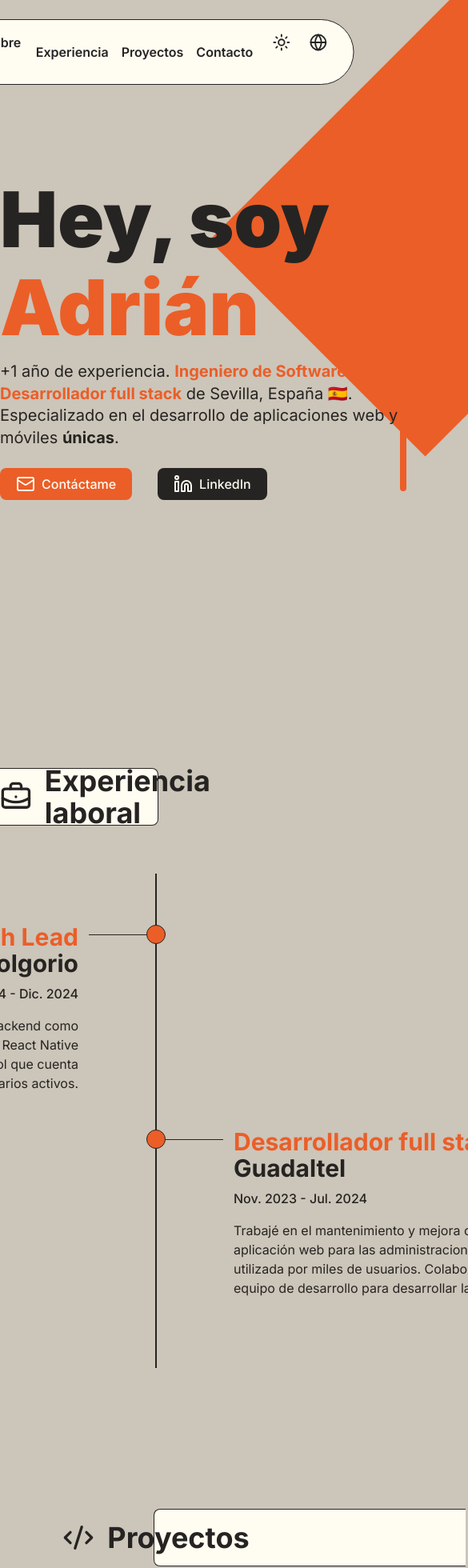
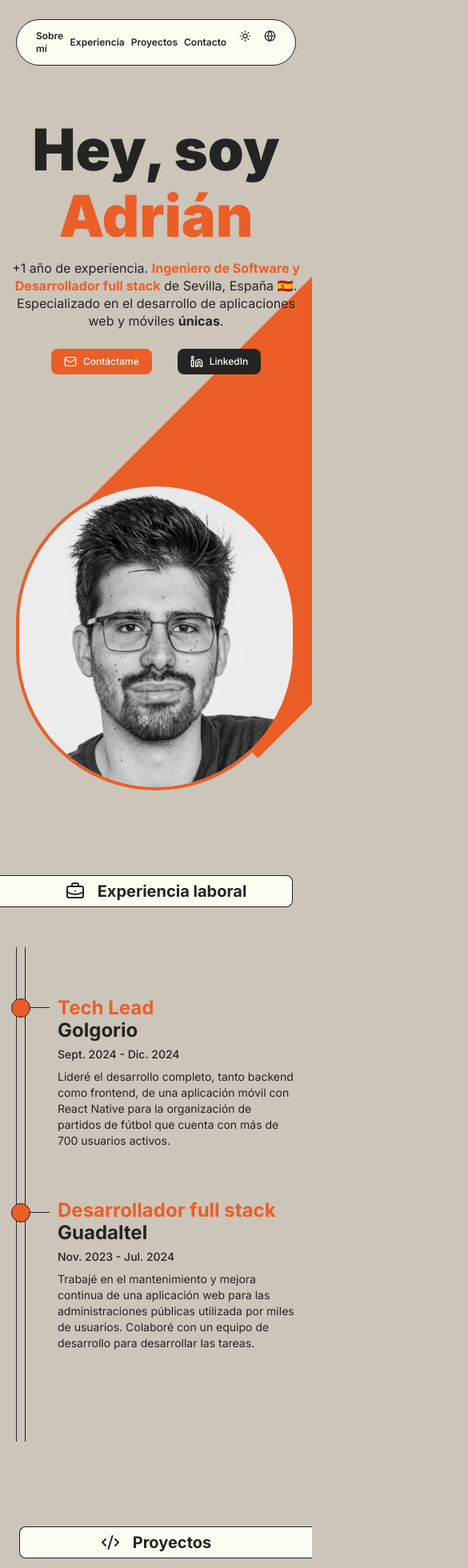
Before and after one commit to adrgarcha/portfolio, a Next.js app: page / in a window 390 px wide. Shown: the top 1960 px of the page at 80% size, 585 px wide, since content can reach past the window. Built offline with nearby package versions, Linux system fonts and the light colour scheme.

Commit message:
feat: add responsiveness

```diff
--- a/app/layout.tsx
+++ b/app/layout.tsx
@@ -25,8 +25,8 @@ export default function RootLayout({
    children: React.ReactNode;
 }>) {
    return (
-      <html lang="es" className={inter.className}>
-         <body className="md:mx-40 2xl:mx-80 overflow-x-hidden">
+      <html lang="es" className={`${inter.className} max-w-full overflow-x-hidden scroll-smooth`}>
+         <body className="px-5 md:px-32 2xl:px-80 max-w-full overflow-x-hidden">
             <Navbar />
             {children}
             <Footer />
--- a/components/button.tsx
+++ b/components/button.tsx
@@ -4,5 +4,10 @@ interface ButtonProps {
 }
 
 export default function Button({ variant = 'primary', children }: ButtonProps) {
-   return <button className={`flex items-center gap-x-2 px-5 py-2 bg-${variant} text-foreground rounded-lg font-medium`}>{children}</button>;
+   return (
+      <button
+         className={`flex items-center gap-x-2 px-4 md:px-5 py-2 bg-${variant} text-foreground text-xs md:text-base rounded-lg font-medium [&>svg]:size-4 [&>svg]:md:size-6`}>
+         {children}
+      </button>
+   );
 }
--- a/components/footer.tsx
+++ b/components/footer.tsx
@@ -2,9 +2,9 @@ import Link from 'next/link';
 
 export default function Footer() {
    return (
-      <footer className="flex justify-between mb-5 font-medium text-xs">
+      <footer className="flex justify-between mb-3 md:mb-5 font-medium text-xs">
          <p>© {new Date().getFullYear()}. Todos los derechos reservados</p>
-         <div className="flex gap-x-8">
+         <div className="flex gap-x-3 md:gap-x-8">
             <Link href="/#about">Sobre mí</Link>
             <Link href="mailto:garciachaveroadrian@gmail.com">Contacto</Link>
          </div>
--- a/components/navbar.tsx
+++ b/components/navbar.tsx
@@ -4,17 +4,17 @@ import Link from 'next/link';
 
 export default function Navbar() {
    return (
-      <header className="fixed left-1/2 -translate-x-1/2 mt-6 z-10">
-         <nav className="flex gap-x-6 bg-foreground px-8 py-4 rounded-full border border-secondary">
-            <ul className="flex items-center gap-x-4 font-semibold">
+      <header className="sticky md:fixed md:left-1/2 md:-translate-x-1/2 mt-6 z-10">
+         <nav className="flex gap-x-4 md:gap-x-8 bg-foreground px-6 md:px-8 py-3 md:py-4 rounded-full border border-secondary">
+            <ul className="flex items-center gap-x-2 md:gap-x-4 font-semibold text-xs md:text-base">
                {links.map(link => (
                   <li key={link.id}>
                      <Link href={link.url}>{link.label}</Link>
                   </li>
                ))}
             </ul>
-            <Sun />
-            <Globe />
+            <Sun className="size-4 md:size-6" />
+            <Globe className="size-4 md:size-6" />
          </nav>
       </header>
    );
--- a/components/sections/about.tsx
+++ b/components/sections/about.tsx
@@ -5,16 +5,16 @@ import LinkedIn from '../icons/linkedin';
 
 export default function About() {
    return (
-      <section className="min-h-screen flex items-center justify-between" id="about">
-         <div>
-            <h1 className="text-8xl font-black leading-[1.15] w-[425px]">
+      <section className="min-h-screen flex flex-col md:flex-row items-center justify-around gap-y-24 pb-12 md:pb-0" id="about">
+         <div className="mt-16 mb-10 md:mt-0 md:mb-0">
+            <h1 className="text-7xl md:text-8xl font-black !leading-[1.15] md:w-[425px] text-center md:text-left">
                Hey, soy <span className="text-primary">Adrián</span>
             </h1>
-            <p className="mt-3 mb-6 text-xl leading-snug w-[500px]">
+            <p className="mt-3 mb-6 md:text-xl leading-snug w-96 md:w-[500px] text-center md:text-left">
                +1 año de experiencia. <b className="text-primary">Ingeniero de Software y Desarrollador full stack</b> de Sevilla, España 🇪🇸.
                Especializado en el desarrollo de aplicaciones web y móviles <b>únicas</b>.
             </p>
-            <div className="flex items-center gap-x-8">
+            <div className="flex items-center justify-center md:justify-normal gap-x-8">
                <a href="mailto:garciachaveroadrian@gmail.com">
                   <Button>
                      <Mail />
@@ -35,9 +35,9 @@ export default function About() {
                alt="A profile picture of myself."
                width={2092}
                height={2092}
-               className="size-96 rounded-full border-4 border-primary"
+               className="size-[384px] rounded-full border-4 border-primary"
             />
-            <div className="absolute bottom-[3.40rem] left-3/4 bg-primary w-[382px] h-[850px] -z-10 rotate-45" />
+            <div className="absolute bottom-[5.34rem] md:bottom-[3.40rem] left-48 md:left-3/4 bg-primary w-[378px] md:w-[382px] h-[600px] md:h-[850px] -z-10 rotate-45" />
          </div>
       </section>
    );
--- a/components/sections/contact.tsx
+++ b/components/sections/contact.tsx
@@ -3,10 +3,12 @@ import Button from '../button';
 
 export default function Contact() {
    return (
-      <section className="relative pt-24 pb-20" id="contact">
-         <p className="font-black text-6xl text-secondary w-[725px]">Estoy siempre abierto a nuevas oportunidades y proyectos</p>
+      <section className="relative md:grid md:grid-cols-5 md:grid-rows-2 pt-12 md:pt-24 pb-16 md:pb-20 md:px-6" id="contact">
+         <p className="md:col-span-5 font-black text-3xl md:text-6xl text-secondary text-center md:text-left w-[360px] md:w-[725px] mx-auto md:mx-0">
+            Estoy siempre abierto a nuevas oportunidades y proyectos
+         </p>
          <Arrow />
-         <div className="flex justify-center mt-16">
+         <div className="flex justify-center mt-8 md:mt-16">
             <a href="mailto:garciachaveroadrian@gmail.com">
                <Button>
                   <Mail />
@@ -20,7 +22,8 @@ export default function Contact() {
 
 function Arrow() {
    return (
-      <div className="absolute bottom-[5.75rem] md:left-[17rem] 2xl:left-[21rem]">
+      <>
+         <div className="hidden md:block col-span-2 place-self-end self-start mt-2">
             <svg width="174" height="90" viewBox="0 0 174 90" fill="none">
                <path
                   d="M173.418 85.275C173.569 85.0444 173.506 84.7343 173.275 84.5824L169.517 82.1075C169.286 81.9556 168.976 82.0194 168.824 82.25C168.672 82.4807 168.736 82.7908 168.967 82.9426L172.307 85.1426L170.107 88.4833C169.956 88.7139 170.019 89.024 170.25 89.1759C170.481 89.3277 170.791 89.2639 170.943 89.0333L173.418 85.275ZM0.5 0.5C0.0244054 0.654304 0.0246327 0.655005 0.025 0.656132C0.0253085 0.65708 0.025816 0.658636 0.0264341 0.660526C0.0276707 0.664308 0.0294688 0.669793 0.0318322 0.676965C0.0365591 0.691309 0.0435472 0.712404 0.0528268 0.740129C0.0713859 0.795579 0.099111 0.87755 0.136243 0.985076C0.210506 1.20013 0.322399 1.51741 0.473848 1.92918C0.776742 2.75273 1.23789 3.95435 1.8727 5.47222C3.14228 8.50782 5.10681 12.8091 7.88977 17.8811C13.455 28.024 22.2974 41.2569 35.407 53.6138C61.6458 78.3461 104.935 99.5239 173.101 85.4897L172.899 84.5103C105.065 98.4761 62.1042 77.4039 36.093 52.8862C23.0776 40.6181 14.295 27.476 8.76648 17.4001C6.00256 12.3628 4.05303 8.09374 2.79527 5.08638C2.16641 3.58276 1.71056 2.39473 1.41238 1.584C1.26329 1.17864 1.15363 0.867623 1.08147 0.658662C1.04539 0.554182 1.01869 0.475218 1.00112 0.422735C0.992338 0.396494 0.985839 0.376873 0.981595 0.363993C0.979472 0.357553 0.977914 0.352798 0.976915 0.349743C0.976416 0.348216 0.976086 0.347204 0.975836 0.346439C0.975646 0.345854 0.975595 0.345696 0.5 0.5Z"
@@ -28,5 +31,14 @@ function Arrow() {
                />
             </svg>
          </div>
+         <div className="md:hidden absolute bottom-[4.65rem] right-[4.85rem]">
+            <svg width="37" height="65" viewBox="0 0 37 65" fill="none">
+               <path
+                  d="M0.177474 60.1179C-0.0335371 60.2961 -0.0601955 60.6115 0.117931 60.8225L3.02067 64.2611C3.19879 64.4722 3.51425 64.4988 3.72526 64.3207C3.93627 64.1426 3.96293 63.8271 3.7848 63.6161L1.2046 60.5595L4.26115 57.9793C4.47216 57.8012 4.49882 57.4858 4.32069 57.2747C4.14257 57.0637 3.82711 57.0371 3.6161 57.2152L0.177474 60.1179ZM22.7266 0.918635C34.7388 8.76334 37.9753 24.2502 33.7735 37.4736C29.5807 50.6685 18.0179 61.4786 0.542103 60.0018L0.457897 60.9982C18.4821 62.5214 30.4193 51.3315 34.7265 37.7764C39.0247 24.2498 35.7612 8.23666 23.2734 0.0813647L22.7266 0.918635Z"
+                  fill="#252422"
+               />
+            </svg>
+         </div>
+      </>
    );
 }
--- a/components/sections/experience.tsx
+++ b/components/sections/experience.tsx
@@ -2,28 +2,28 @@ import { BriefcaseBusiness } from 'lucide-react';
 
 export default function Experience() {
    return (
-      <section className="pt-24 pb-20" id="experience">
-         <div className="flex items-center justify-center gap-x-4 py-4 text-secondary">
-            <BriefcaseBusiness size={40} />
-            <h2 className="font-bold text-4xl">Experiencia laboral</h2>
-            <div className="absolute w-full h-[72px] mr-96 bg-foreground border border-l-0 border-secondary rounded-lg rounded-l-none -z-10" />
+      <section className="py-12 md:pt-24 md:pb-20" id="experience">
+         <div className="relative flex items-center justify-center gap-x-4 py-4 text-secondary">
+            <BriefcaseBusiness className="size-6 md:size-10" />
+            <h2 className="font-bold text-xl md:text-4xl">Experiencia laboral</h2>
+            <div className="absolute w-screen h-[40px] md:h-[72px] mr-12 md:mr-64 bg-foreground border border-l-0 border-secondary rounded-lg rounded-l-none -z-10" />
          </div>
-         <div className="flex justify-center gap-x-24 mt-10">
-            <ExperienceSection role="Tech Lead" company="Golgorio" period="Sept. 2024 - Dic. 2024" className="text-right mt-16">
+         <div className="grid md:flex grid-rows-2 grid-flow-col md:justify-center gap-x-10 md:gap-x-24 mt-10">
+            <ExperienceSection role="Tech Lead" company="Golgorio" period="Sept. 2024 - Dic. 2024" className="md:text-right mt-16 md:mt-14">
                Lideré el desarrollo completo, tanto backend como frontend, de una aplicación móvil con React Native para la organización de partidos
                de fútbol que cuenta con más de 700 usuarios activos.
             </ExperienceSection>
-            <div className="relative w-3 h-[618px] border-r border-l border-secondary">
+            <div className="relative w-3 h-[618px] border-r border-l border-secondary row-span-2 order-first md:order-none">
                <div className="absolute flex items-center left-1/2 -translate-x-1/2 mt-16">
                   <div className="size-6 bg-primary border border-secondary rounded-full" />
-                  <div className="absolute right-0 w-24 h-px bg-secondary -z-10" />
+                  <div className="absolute md:right-0 w-12 md:w-24 h-px bg-secondary -z-10" />
                </div>
                <div className="absolute flex items-center left-1/2 -translate-x-1/2 mt-80">
                   <div className="size-6 bg-primary border border-secondary rounded-full" />
-                  <div className="absolute w-24 h-px bg-secondary -z-10" />
+                  <div className="absolute w-12 md:w-24 h-px bg-secondary -z-10" />
                </div>
             </div>
-            <ExperienceSection role="Desarrollador full stack" company="Guadaltel" period="Nov. 2023 - Jul. 2024" className="text-left mt-80">
+            <ExperienceSection role="Desarrollador full stack" company="Guadaltel" period="Nov. 2023 - Jul. 2024" className="mt-2 md:mt-[19.65rem]">
                Trabajé en el mantenimiento y mejora continua de una aplicación web para las administraciones públicas utilizada por miles de usuarios.
                Colaboré con un equipo de desarrollo para desarrollar las tareas.
             </ExperienceSection>
@@ -47,10 +47,10 @@ function ExperienceSection({
 }) {
    return (
       <section className={`text-secondary ${className}`}>
-         <h3 className="font-bold text-3xl text-primary leading-none">{role}</h3>
-         <h4 className="font-bold text-3xl">{company}</h4>
-         <p className="font-medium mt-2 mb-4">{period}</p>
-         <p className="w-[410px]">{children}</p>
+         <h3 className="font-bold text-2xl md:text-3xl text-primary leading-none">{role}</h3>
+         <h4 className="font-bold text-2xl md:text-3xl">{company}</h4>
+         <p className="font-medium text-sm md:text-base mt-1 md:t-2 mb-2 md:mb-4">{period}</p>
+         <p className="md:w-[410px] text-sm md:text-base">{children}</p>
       </section>
    );
 }
--- a/components/sections/projects.tsx
+++ b/components/sections/projects.tsx
@@ -12,14 +12,14 @@ import TypeScript from '../icons/typescript';
 
 export default function Projects() {
    return (
-      <section className="pt-24 pb-20" id="projects">
-         <div className="flex items-center justify-center gap-x-4 py-4 text-secondary">
-            <Code2 size={40} />
-            <h2 className="font-bold text-4xl">Proyectos</h2>
-            <div className="absolute w-full h-[72px] ml-96 bg-foreground border border-r-0 border-secondary rounded-lg rounded-r-none -z-10" />
+      <section className="py-12 md:pt-24 md:pb-20" id="projects">
+         <div className="relative flex items-center justify-center gap-x-4 py-4 text-secondary">
+            <Code2 className="size-6 md:size-10" />
+            <h2 className="font-bold text-xl md:text-4xl">Proyectos</h2>
+            <div className="absolute w-screen h-[40px] md:h-[72px] ml-12 md:ml-64 bg-foreground border border-r-0 border-secondary rounded-lg rounded-r-none -z-10" />
          </div>
-         <div className="flex flex-col items-center gap-y-16 mt-16 mx-32">
-            <section className="flex gap-x-8">
+         <div className="flex flex-col items-center gap-y-10 md:gap-y-16 mt-10 md:mt-16 mx-2 md:mx-32">
+            <section className="flex flex-col md:flex-row gap-y-4 md:gap-x-8">
                <Image
                   src="/golgorio-app.jpg"
                   alt="A picture of two phones in which the Golgorio App is being used"
@@ -28,8 +28,8 @@ export default function Projects() {
                   className="w-96 h-64 border border-secondary rounded-lg"
                />
                <div>
-                  <h3 className="font-semibold text-3xl">Golgorio - App para la organización de partidos</h3>
-                  <div className="flex gap-x-2 mt-3 mb-4">
+                  <h3 className="font-semibold text-2xl md:text-3xl">Golgorio - App para la organización de partidos</h3>
+                  <div className="flex gap-x-2 mt-2 md:mt-3 mb-4">
                      <TechBadge backgroundColor="white">
                         <Expo />
                         Expo
@@ -43,13 +43,13 @@ export default function Projects() {
                         AWS
                      </TechBadge>
                   </div>
-                  <p>
+                  <p className="text-sm md:text-base">
                      Aplicación móvil para organizar partidos de fútbol en Sevilla y encontrar equipos contra los que competir. Creada desde cero
                      utilizando Expo y utilizada por +700 usuarios y +20 pistas para reservar.
                   </p>
                </div>
             </section>
-            <section className="flex gap-x-8">
+            <section className="flex flex-col md:flex-row gap-y-4 md:gap-x-8">
                <Image
                   src="/memify.jpg"
                   alt="A picture of a laptop with the browser opened in the Memify website"
@@ -58,8 +58,8 @@ export default function Projects() {
                   className="w-96 h-64 border border-secondary rounded-lg"
                />
                <div>
-                  <h3 className="font-semibold text-3xl">Memify - Plataforma para la creación de memes</h3>
-                  <div className="flex gap-x-2 mt-3 mb-4">
+                  <h3 className="font-semibold text-2xl md:text-3xl">Memify - Plataforma para la creación de memes</h3>
+                  <div className="flex gap-x-2 mt-2 md:mt-3 mb-4">
                      <TechBadge backgroundColor="black" color="white">
                         <Nextjs />
                         Next.js
@@ -73,7 +73,7 @@ export default function Projects() {
                         Cloudflare
                      </TechBadge>
                   </div>
-                  <p>
+                  <p className="text-sm md:text-base">
                      Plataforma web de código abierto que permite la creación de memes rápidamente a partir de plantillas dadas por R2. Distintos
                      planes con pasarela de pago implementada con Stripe. Autenticación de usuarios. Diseñada con Figma.
                   </p>
@@ -93,7 +93,7 @@ export default function Projects() {
                   </div>
                </div>
             </section>
-            <section className="flex gap-x-8">
+            <section className="flex flex-col md:flex-row gap-y-4 md:gap-x-8">
                <Image
                   src="/mariwano.jpg"
                   alt="A picture of a laptop with the browser opened in the Mariwano website"
@@ -102,8 +102,8 @@ export default function Projects() {
                   className="w-96 h-64 border border-secondary rounded-lg"
                />
                <div>
-                  <h3 className="font-semibold text-3xl">Mariwano - Bot de Discord de uso múltiple</h3>
-                  <div className="flex gap-x-2 mt-3 mb-4">
+                  <h3 className="font-semibold text-2xl md:text-3xl">Mariwano - Bot de Discord de uso múltiple</h3>
+                  <div className="flex gap-x-2 mt-2 md:mt-3 mb-4">
                      <TechBadge backgroundColor="#6097D5" color="white">
                         <TypeScript />
                         TypeScript
@@ -113,7 +113,7 @@ export default function Projects() {
                         MongoDB
                      </TechBadge>
                   </div>
-                  <p>
+                  <p className="text-sm md:text-base">
                      Bot de Discord de código abierto enfocado en el entretenimiento de los usuarios. Utilizado por múltiples servidores. Diversas
                      funcionalidades como la moderación, reproducción de música, creación de memes, y mucho más.
                   </p>
@@ -140,7 +140,7 @@ export default function Projects() {
 
 function TechBadge({ backgroundColor, color = 'black', children }: { backgroundColor: string; color?: string; children: React.ReactNode }) {
    return (
-      <div className="flex items-center gap-x-2 px-3 py-px rounded-full text-sm" style={{ backgroundColor, color }}>
+      <div className="flex items-center gap-x-2 px-3 py-px rounded-full text-xs md:text-sm" style={{ backgroundColor, color }}>
          {children}
       </div>
    );
```
Lines whose indentation alone changed are shown as unchanged.
